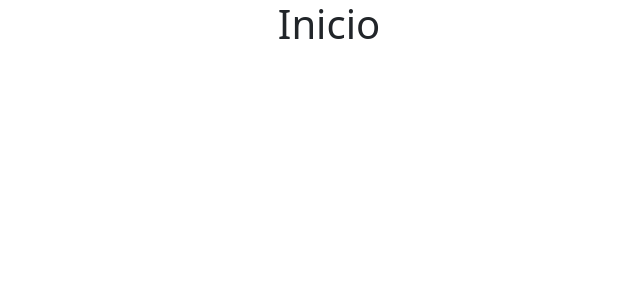
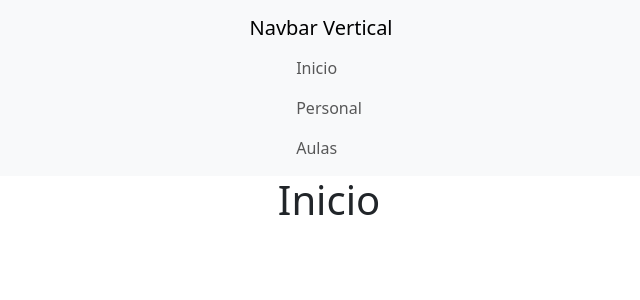
Before and after one commit to nicotorregrosa/TrabajodeCampoFront, a React (Create React App) app: page / in a window 1280 px wide. Shown: the top 300 px of the page, without its empty margins (311-951 px from the left). Built offline with nearby package versions, Linux system fonts and the light colour scheme.

Commit message:
intento de navbar

```diff
--- a/src/App.js
+++ b/src/App.js
@@ -1,7 +1,7 @@
 import React from 'react';
 import 'bootstrap/dist/css/bootstrap.min.css'
 import { BrowserRouter as Router, Routes, Route } from 'react-router-dom';
-import Navbar from './Componentes/permanentes/Navbar';
+import NavbarVertical from './Componentes/permanentes/NavbarVertical';
 import Inicio from './Componentes/paginas/inicio/Inicio';
 import Aulas from './Componentes/paginas/aulas/Aulas';
 import TipoDeEspacio from './Componentes/paginas/tipo de espacio/TipoDeEspacio';
@@ -14,10 +14,11 @@ import PlanDeEstudio from './Componentes/paginas/plan de estudio/PlanDeEstudio';
 import Footer from './Componentes/permanentes/Footer';
 
 
+
 const App = () => {
     return (
         <Router>
-            <Navbar></Navbar>
+            <NavbarVertical></NavbarVertical>
             <main>
                 <Routes>
                     <Route exact path='/' element={<Inicio></Inicio>} ></Route>
--- a/src/Componentes/permanentes/Navbar.js
+++ /dev/null
@@ -1,11 +0,0 @@
-import React from 'react';
-
-const Navbar = () => {
-    return (
-        <div>
-
-        </div>
-    );
-};
-
-export default Navbar;
--- /dev/null
+++ b/src/Componentes/permanentes/NavbarVertical.js
@@ -0,0 +1,21 @@
+import React from "react";
+import { Nav, Navbar } from 'react-bootstrap'
+
+const NavbarVertical = () => {
+  return (
+    <Navbar bg="light" expand="lg" className="flex-column">
+      <Navbar.Brand href="#home">Navbar Vertical</Navbar.Brand>
+      <Navbar.Toggle aria-controls="basic-navbar-nav" />
+      <Navbar.Collapse id="basic-navbar-nav">
+        <Nav className="mr-auto flex-column">
+          <Nav.Link href="#inicio">Inicio</Nav.Link>
+          <Nav.Link href="#personal">Personal</Nav.Link>
+          <Nav.Link href="#aulas">Aulas</Nav.Link>
+          {/* Agrega más enlaces aquí según sea necesario */}
+        </Nav>
+      </Navbar.Collapse>
+    </Navbar>
+  );
+};
+
+export default NavbarVertical;
```
